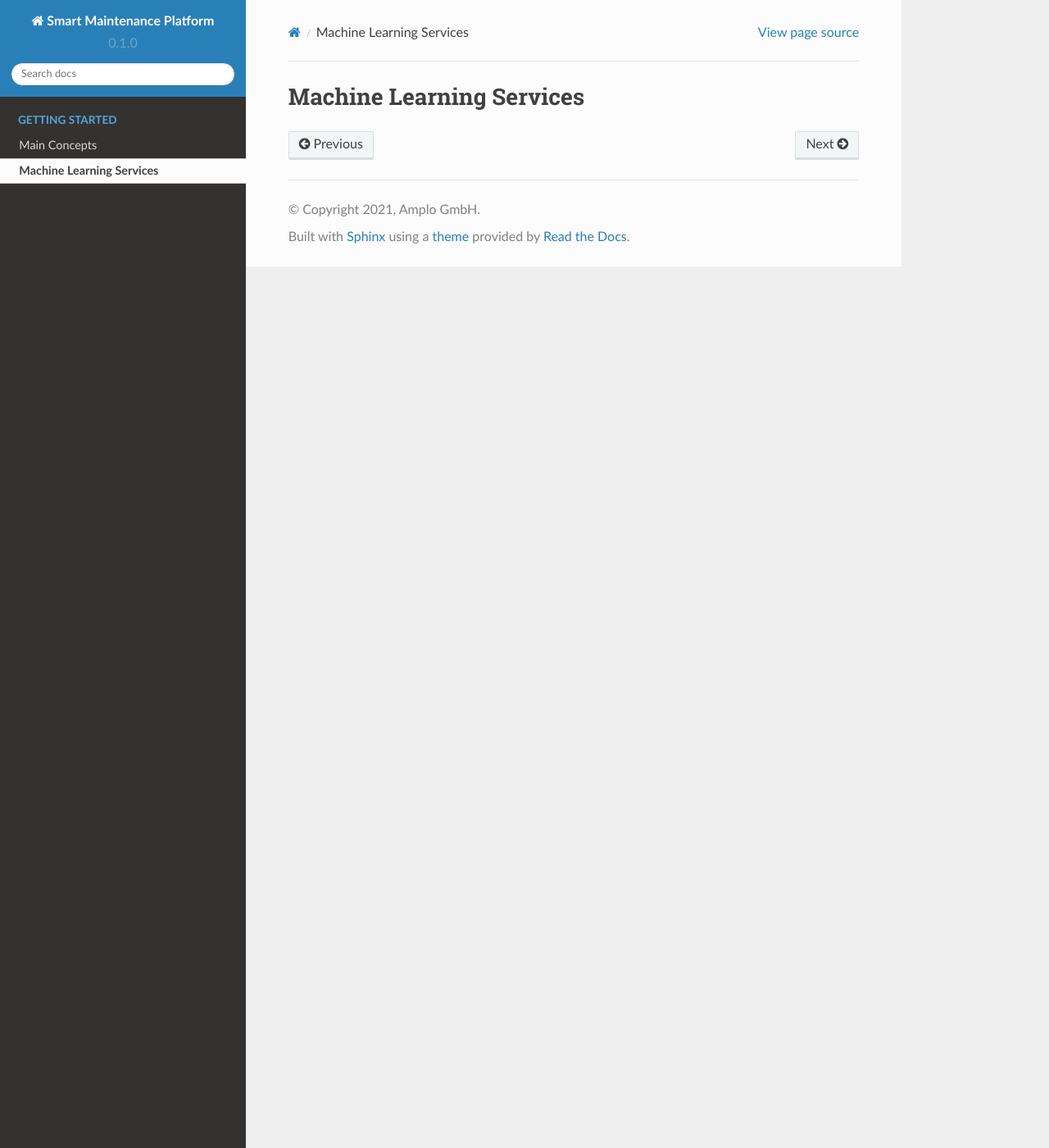
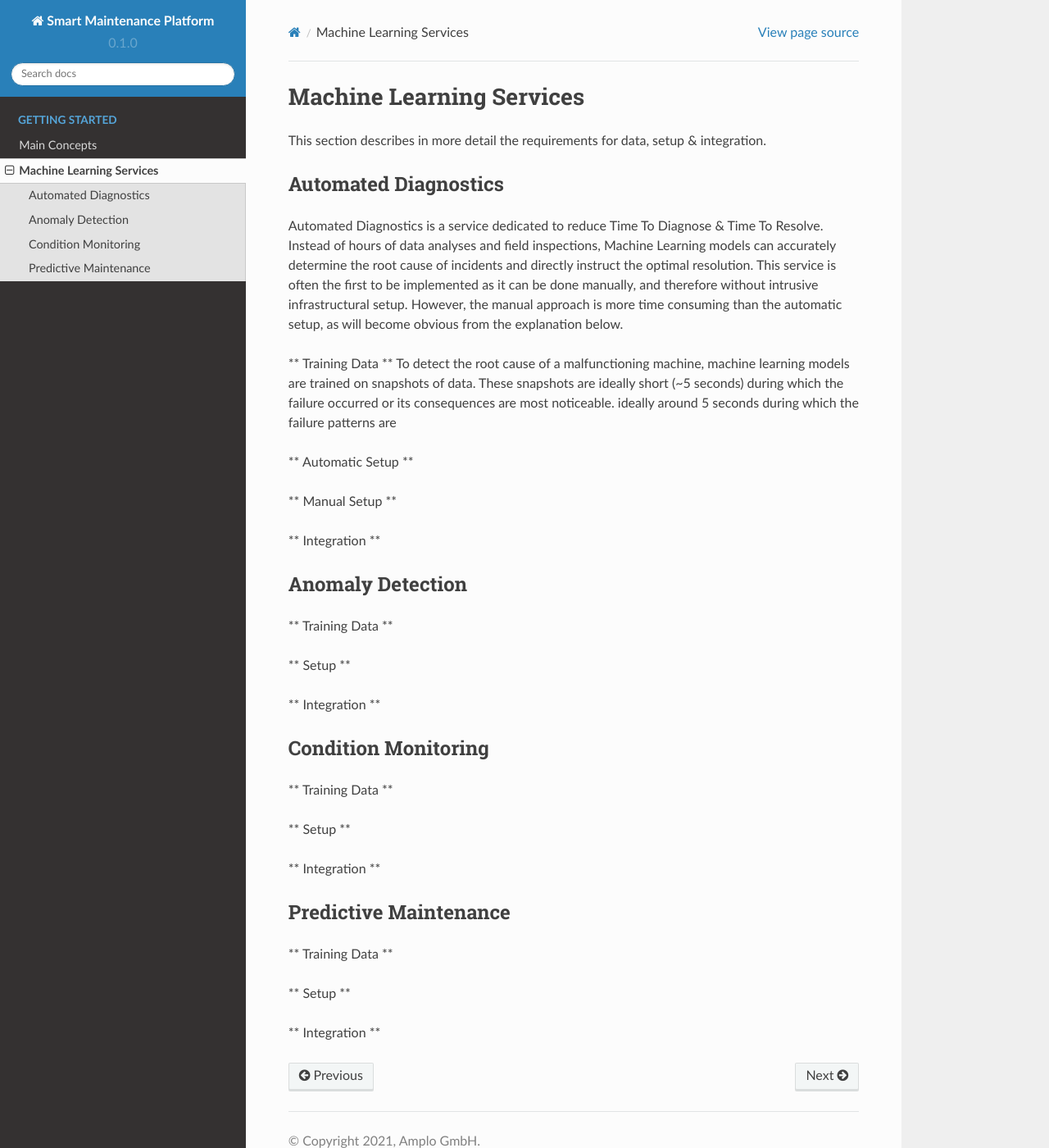
Before and after one commit to Amplo-AG/Platform-Documentation, a Sphinx documentation site: the page built from docs/source/Getting_Started/ML_Services.rst, in a window 1280 px wide and 1400 px high. Shown: the whole window at 82% size. Built offline with Sphinx 7.4.7 and the Read the Docs theme 2.0.0, drawn with Linux system fonts in a browser that asks for light colours.

Commit message:
start ad

```diff
--- a/docs/source/Getting_Started/ML_Services.rst
+++ b/docs/source/Getting_Started/ML_Services.rst
@@ -1,2 +1,55 @@
 Machine Learning Services
 =========================
+
+This section describes in more detail the requirements for data, setup & integration.
+
+
+Automated Diagnostics
+---------------------
+Automated Diagnostics is a service dedicated to reduce Time To Diagnose & Time To Resolve. Instead of hours of data
+analyses and field inspections, Machine Learning models can accurately determine the root cause of incidents and
+directly instruct the optimal resolution.
+This service is often the first to be implemented as it can be done manually, and therefore without intrusive
+infrastructural setup. However, the manual approach is more time consuming than the automatic setup, as will become
+obvious from the explanation below.
+
+** Training Data **
+To detect the root cause of a malfunctioning machine, machine learning models are trained on snapshots of data. These
+snapshots are ideally short (~5 seconds) during which the failure occurred or its consequences are most noticeable.
+ideally around 5 seconds during which the failure patterns are
+
+** Automatic Setup **
+
+** Manual Setup **
+
+** Integration **
+
+
+Anomaly Detection
+-----------------
+
+** Training Data **
+
+** Setup **
+
+** Integration **
+
+
+Condition Monitoring
+--------------------
+
+** Training Data **
+
+** Setup **
+
+** Integration **
+
+
+Predictive Maintenance
+----------------------
+
+** Training Data **
+
+** Setup **
+
+** Integration **
```
